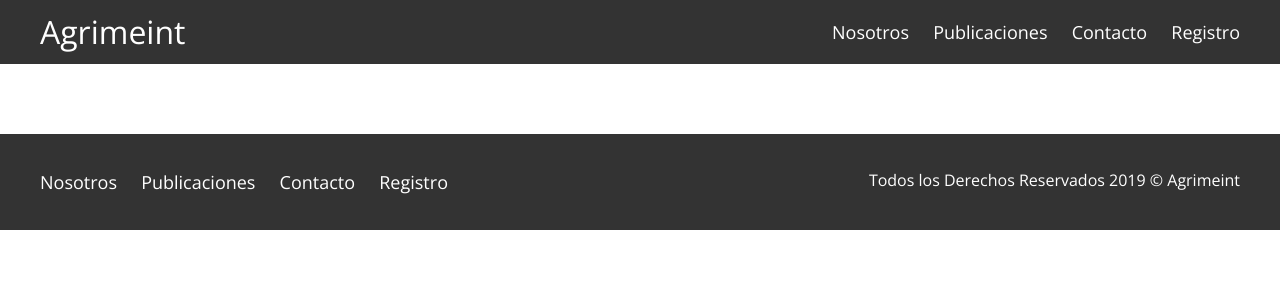
After one commit to antonioc5/agrimeint, a PHP site: page /nosotros.php in a window 1280 px wide. The commit adds this page. Shown: the top 300 px of the page. Run offline with PHP 8.4, Linux system fonts and the light colour scheme; some libraries are stand-ins or nearby versions.

Commit message:
commit 2 bd creada, pagina de nosotros tambien creada

```diff
--- a/assets/css/styles.css
+++ b/assets/css/styles.css
@@ -92,15 +92,8 @@ h4 {
     background-color: #366948;
 }
 
+
 /** Header **/
-@media (min-width:768px) {
-    .barra {
-        display: flex;
-        justify-content: space-between;
-        align-items: center;
-    }
-}
-
 .site-header {
     color: #333333;
     background-image: url(../img/fondo-agrimeint.jpg);
@@ -141,6 +134,39 @@ h4 {
 .navegacion a:hover{
     color: #366948;
 }
+
+/*barra*/
+.barra{
+    width: 100%;
+    background-color: #333333;
+}
+
+.barra a {
+    color: #ffffff;
+    text-decoration: none;
+}
+
+.barra h1 {
+    text-align: center;
+    font-weight: 400;
+}
+
+@media (min-width:768px) {
+    .barra-index{
+        display: flex;
+        justify-content: space-between;
+        align-items: center;
+    }
+}
+
+@media (min-width: 768px) {
+    .barra > .contenedor{
+        display: flex;
+        justify-content: space-between;
+        align-items: center;
+    }
+}
+
 
 /** texto-header **/
 .texto-header {
--- a/index.php
+++ b/index.php
@@ -16,7 +16,7 @@
         <header class="site-header">
             <div class="contenedor">
                 <!-- barra -->
-                <div class="barra">
+                <div class="barra-index">
                     <a href="./index.php">
                         <h1 class="no-margin">Agrimeint</h1>
                     </a>
@@ -31,11 +31,11 @@
                 <div class="texto-header">
                     <h2 class="no-margin">De la mano amiga</h2>
                     <p>somos una iniciativa que busca ayudar a los agricultores mexicanos</p>
-                    <a href="" class="boton boton-amarillo">Conoce más</a>
+                    <a href="nosotros.php" class="boton boton-amarillo">Conoce más</a>
                 </div>
             </div>
         </header>
-        <!-- fin site-header   -->
+        <!-- fin site-header -->
 
         <section class="contenedor seccion">
             <h2 class="fw-300 centrar-texto">Compra o vende sin intermediarios</h2>
--- /dev/null
+++ b/nosotros.php
@@ -0,0 +1,48 @@
+<!DOCTYPE html>
+<html lang="es">
+    <head>
+        <meta charset="UTF-8">
+        <meta name="viewport" content="width=device-width, initial-scale=1.0">
+        <meta http-equiv="X-UA-Compatible" content="ie=edge">
+        <title>Agrimeint</title>
+        <link rel="stylesheet" href="https://use.fontawesome.com/releases/v5.8.1/css/all.css" integrity="sha384-50oBUHEmvpQ+1lW4y57PTFmhCaXp0ML5d60M1M7uH2+nqUivzIebhndOJK28anvf" crossorigin="anonymous">
+        <link href="https://fonts.googleapis.com/css?family=Open+Sans|PT+Sans:400,700" rel="stylesheet">
+        <link rel="stylesheet" href="assets/css/styles.css">
+        <link rel="stylesheet" href="assets/css/normalize.css">
+    </head>
+
+    <body>
+        <header>
+            <!-- barra -->
+            <div class="barra">
+                <div class="contenedor">
+                    <a href="./index.php">
+                        <h1 class="no-margin">Agrimeint</h1>
+                    </a>
+                    <nav class="navegacion">
+                        <a href="nosotros.html">Nosotros</a>
+                        <a href="cursos.html">Publicaciones</a>
+                        <a href="contacto.html">Contacto</a>
+                        <a href="r">Registro</a>
+                    </nav>
+                </div>
+            </div>
+            <!-- fin barra -->
+        </header>
+
+        <!-- site-footer -->
+        <footer class="site-footer seccion">
+            <!-- contenidor-footer -->
+            <div class="contenido-footer contenedor">
+                <nav class="navegacion">
+                    <a href="nosotros.html">Nosotros</a>
+                    <a href="anuncios.html">Publicaciones</a>
+                    <a href="blog.html">Contacto</a>
+                    <a href="contacto.html">Registro</a>
+                </nav>
+                <p class="copyright">Todos los Derechos Reservados 2019 &copy Agrimeint </p>
+            </div>
+        </footer>
+        <!-- fin site-footer -->
+    </body>
+</html>
```
Also changed, not shown: other parts of assets/css/styles.css (+44 -0 lines), database/bd_agrimeint.sql (added, +43 -0 lines), database/diagrama-bd-agrimeint.png (added), 1 other file.
